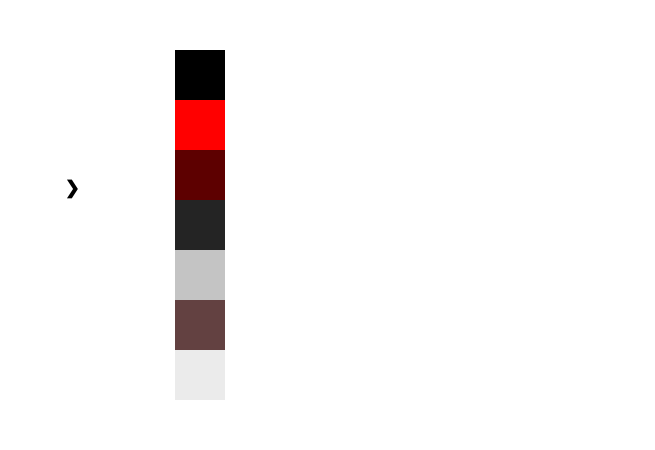
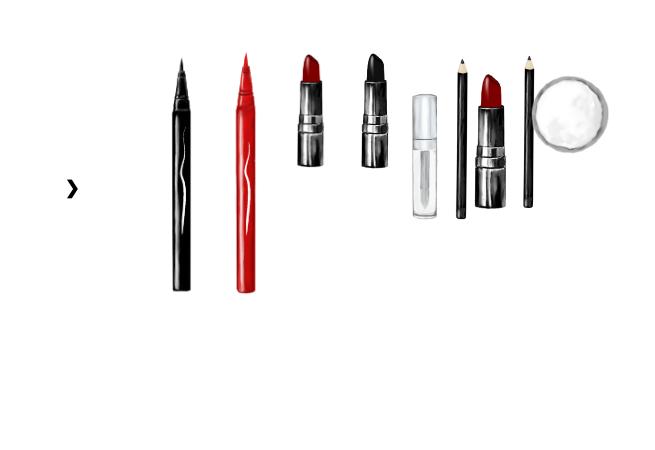
Before and after one commit to 0amanda/makeup-game, a plain HTML site: page makeup-game.html in a window 1280 px wide. Shown: the top 450 px of the page, 625-1280 px from the left. Drawn offline with Linux system fonts and the light colour scheme.

Commit message:
added pictures

```diff
--- a/main.js
+++ b/main.js
@@ -180,7 +180,7 @@ interact('.remover').draggable({
 interact(".dropzone").dropzone({
   accept: '.blackeyeliner, .redeyeliner, .remover',
     // Require a 75% element overlap for a drop to be possible
-    overlap: 0.75,
+    overlap: 0.10,
   ondrop: function (event) {
     console.log("Dropped into dropzone:");
  // Determine which element was dropped and show the corresponding result div
@@ -234,7 +234,7 @@ function resetZIndex() {
 interact(".dropzone2").dropzone({
   accept: '.lippie, .remover',
     // Require a 75% element overlap for a drop to be possible
-    overlap: 0.75,
+    overlap: 0.10,
   ondrop: function (event) {
     console.log("Dropped into dropzone:");
  // Determine which element was dropped and show the corresponding result div
--- a/makeup-game.html
+++ b/makeup-game.html
@@ -90,44 +90,49 @@
         <div
           id="blackeyeliner"
           class="draggable blackeyeliner"
-          style="background-color: rgb(0, 0, 0)"
-        ></div>
+
+        >
+        <img class="product" src="blackeyeliner.png" style="width: 30px;"
+        alt="">
+      </div>
 
         <div
           id="redeyeliner"
           class="draggable redeyeliner"
-          style="background-color: rgb(255, 0, 0)"
-        ></div>
+        >
+        <img class="product" src="redeyeliner.png" style="width: 30px;"
+        alt=""></div>
 
         <div
           id="redlipstick"
           class="draggable redlipstick lippie"
-          style="background-color: rgb(93, 0, 0)"
-        ></div>
+        > <img class="product" src="redlipstick.png" style="width: 30px;"
+        alt="">
+      </div>
 
         <div
           id="blacklipstick"
           class="draggable blacklipstick lippie"
-          style="background-color: rgb(36, 36, 36)"
-        ></div>
+        ><img class="product" src="blacklipstick.png" style="width: 33px;"
+        alt=""></div>
 
         <div
           id="blacklipliner"
           class="draggable blacklipliner lippie"
-          style="background-color: rgb(196, 196, 196)"
-        ></div>
+        ><img class="product" src="clearandblacklip.png" style="width: 65px;"
+        alt=""></div>
 
         <div
           id="lipcombo"
           class="draggable lipcombo lippie"
-          style="background-color: rgb(99, 65, 65)"
-        ></div>
+        ><img class="product" src="redandblacklip.png" style="width: 65px;"
+        alt=""></div>
 
         <div
         id="remover"
         class="draggable remover"
-        style="background-color: rgb(235, 235, 235)"
-      ></div>
+      ><img class="product" src="makeupwipe.png" style="width: 85px;"
+      alt=""></div>
 
       </div>
     </div>
--- a/style.css
+++ b/style.css
@@ -164,10 +164,19 @@ left: 50%;
 }
 
 .makeup-menu{
-    width: 300px;
+    width: 400px;
     position: absolute;
     top: 50px;
     left: 800px;
+    display: flex;
+    gap:  55px;
+
+  }
+
+.product{
+  position: absolute;
+  left: 50%;
+  transform: translateX(-50%);
 }
 
 .dropzone{
@@ -189,7 +198,7 @@ left: 50%;
 
 .blackeyeliner{
     width: 50px;
-    height: 50px;
+    height: 150px;
     z-index: 3;
 
 }
```
Also changed, not shown: blackeyeliner.png (added), blacklipstick.png (added), clearandblacklip.png (added), makeupwipe.png (added), redandblacklip.png (added), redeyeliner.png (added), redlipstick.png (added).
